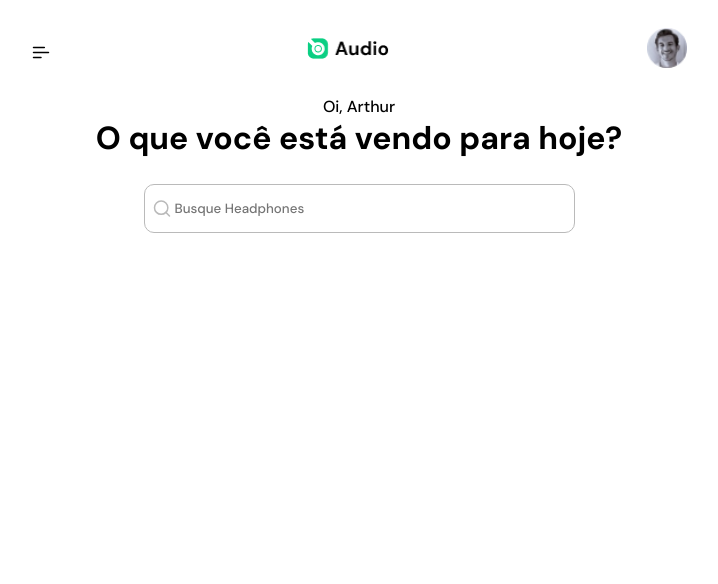
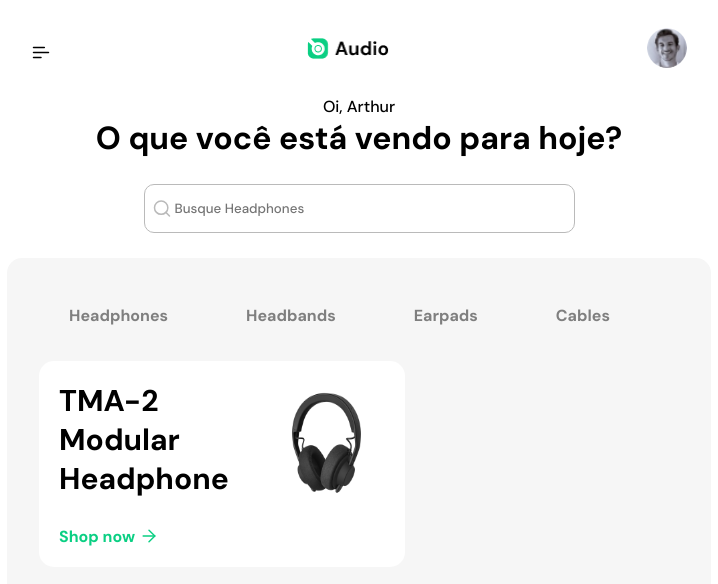
Before and after one commit to Arthur1256DEV/MyPersonalProject, a plain HTML site: page Html/homePage.html in a window 1280 px wide. Shown: the whole page, without its empty margins (281-999 px from the left). Drawn offline with Linux system fonts and the light colour scheme.

Commit message:
Adding new modifications

```diff
--- a/Html/homePage.html
+++ b/Html/homePage.html
@@ -29,7 +29,42 @@
             <input type="text" id="txtSearch" placeholder="Busque Headphones">
 
             <div class="market">
-                <div class="roll"></div>
+                <div class="roll">
+                    <ul>
+                        <li>
+                            <a href="#" class="LinkHomePage">Headphones</a>
+                        </li>
+
+                        <li>
+                            <a href="#" class="LinkHomePage">Headbands</a>
+                        </li>
+
+                        <li>
+                            <a href="#" class="LinkHomePage">Earpads</a>
+                        </li>
+
+                        <li>
+                            <a href="#" class="LinkHomePage">Cables</a>
+                        </li>
+
+                        <li>
+                            <a href="#" class="LinkHomePage">Wireless</a>
+                        </li>
+                    </ul>
+                </div>
+
+                <div class="roll">
+                    <div class="containerMarket">
+                        <div class="textMarket">
+                            <h1>TMA-2 Modular Headphone</h1>
+                            <a href="#" class="LinkMarketPage">Shop now  <img src="../Assets/Icon/arrow-right.svg" alt="Icone de seta apontada para a direita"></a>
+                        </div>
+
+                        <div class="imgMarket">
+                            <img src="../Assets/Image/headphone modular TMA2.png" alt="imagem de um headset preto e modular">
+                        </div>
+                    </div>
+                </div>
             </div>
         </div>
     </main>
--- a/css/homepage.css
+++ b/css/homepage.css
@@ -52,7 +52,7 @@ main{
     width: 40px;
     height: 40px;
 
-    border-radius: 15px;
+    border-radius: 20px;
 }
 
 #txtSearch{
@@ -77,3 +77,105 @@ main{
 #txtSearch:focus{
     width: 35vw;
 }
+
+/*Modificando a parte cinza e listagem com rolagem*/
+
+.market{
+    height: 100vh;
+    width: 50vw;
+    background-color: #F6F6F6;
+
+    border-radius: 15px;
+
+    padding: 32px;
+    margin-top: 25px;
+    text-align: center;
+}
+
+.roll{
+    display: flex;
+    overflow: scroll;
+
+}
+
+.roll ul{
+    display: flex;
+    gap: 3em;
+
+    padding: 15px;
+}
+
+.roll ul li a{
+    padding: 10px 15px;
+    border-radius: 15px;
+
+    cursor: pointer;
+
+    color: #7F7F7F;
+
+    transition: all .3s;
+}
+
+.roll ul li a:hover{
+    transform: scale(1.1);
+}
+
+.roll ul li a:focus{
+    background-color: #0ACF83;
+    color: white;
+}
+
+.LinkHomePage:hover{
+    text-decoration: none;
+}
+
+.roll::-webkit-scrollbar{
+    height: 5px;
+}
+
+.roll::-webkit-scrollbar-thumb{
+    background-color: #7F7F7F;
+    border-radius: 15px;
+
+}
+
+.roll::-webkit-scrollbar-corner{
+    display: none;
+}
+
+/*Modificando a segunda parte da rolagem*/
+
+.containerMarket{
+    display: flex;
+    overflow-wrap: break-word;
+
+    margin-top: 20px;
+    padding: 20px;
+
+    width: 326px;
+
+    border-radius: 15px;
+
+    background-color: white;
+    text-align: left;
+}
+
+.imgMarket img{
+    height: 135px;
+    width: 117px;
+}
+
+.LinkMarketPage{
+    color: #0ACF83;
+}
+
+.LinkMarketPage img{
+    vertical-align: top;
+}
+
+.textMarket h1{
+    font-size: 30px;
+    font-weight: bold;
+
+    margin-bottom: 28px;
+}
```
Also changed, not shown: Assets/Icon/arrow-right.svg (added), Assets/Image/headphone modular TMA2.png (added).
